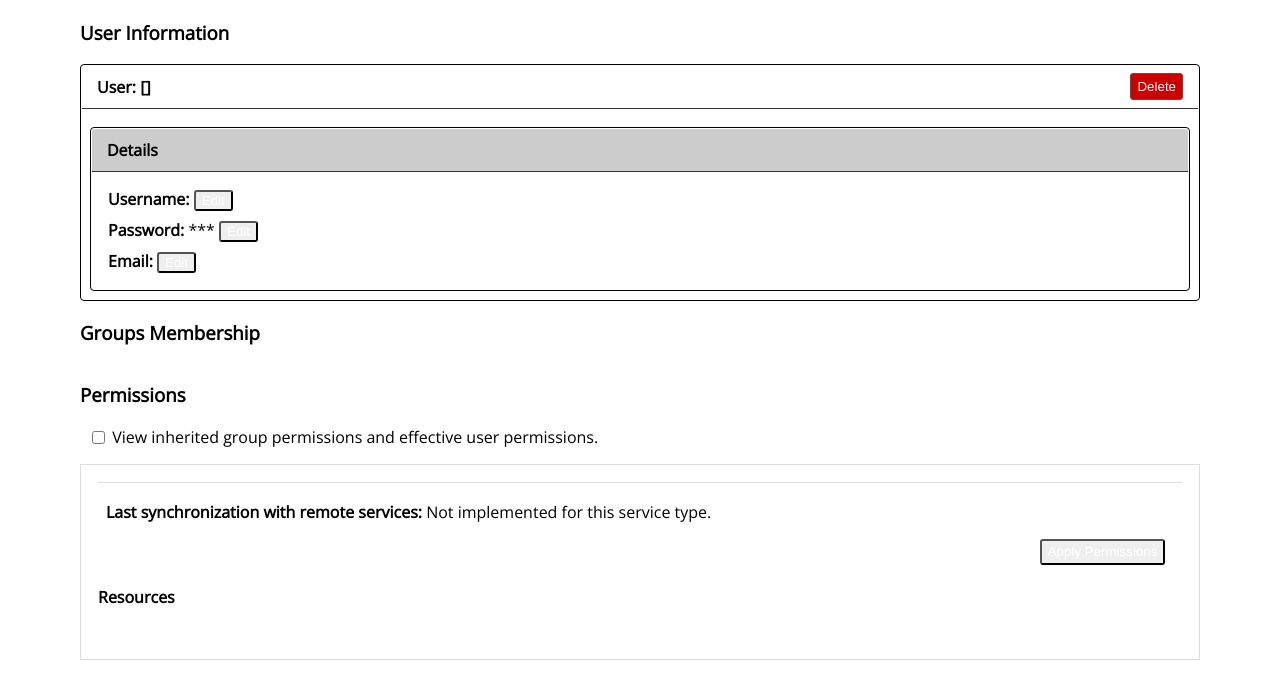
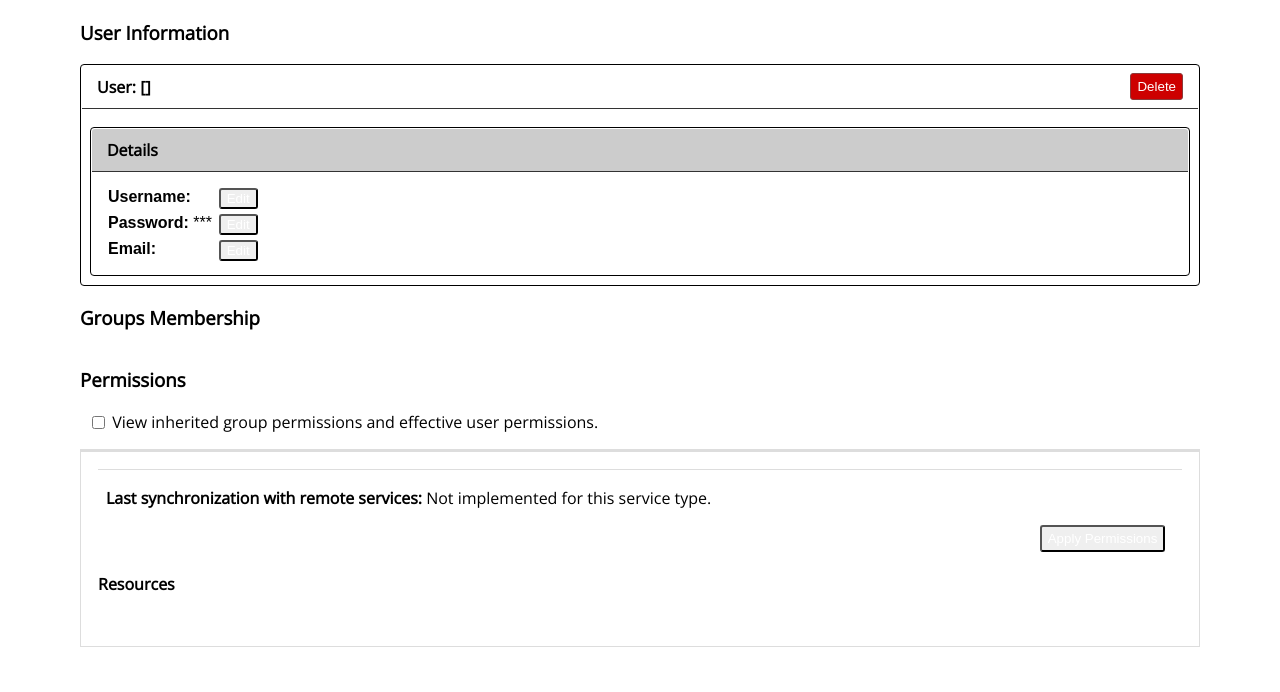
Before and after one commit to Ouranosinc/Magpie, a Python web app: template magpie/ui/management/templates/edit_user.mako in a window 1280 px wide. Shown: the part 271-963 px from the top of the page. Run offline with Mako, Linux system fonts and the light colour scheme; the template is opened without the code that fills it, so the values that code supplies are empty; some libraries are stand-ins or nearby versions.

Commit message:
[wip] UI field validation message on user-edit + tweaks to normalize UI elements

```diff
--- a/magpie/ui/home/static/style.css
+++ b/magpie/ui/home/static/style.css
@@ -246,26 +246,35 @@
 }
 
 .panel-line {
-    margin: 0.5em;
+    margin: 0.25em 0.5em;
+    font-family: arial, sans-serif;  /* same as table to ensure they match when table is not actually used */
 }
 
 table.panel-line {
-    margin: 0.25em;
+    margin: 0.25em 0.5em;
 }
 
 table.panel-line th,
 table.panel-line td {
     border: 0;
+    margin: 0.25em 0.25em;
     white-space: nowrap;
     padding: 0;  /* override global th/td */
+}
+
+.panel-line-entry {
+    margin: 0.25em 0;
 }
 
 .panel-error {
     margin-left: 0.5em;
 }
 
-.panel-line input[type="submit"] {
+.panel-line input[type="submit"],
+.panel-line-entry input[type="submit"] {
     height: auto;
+    float: right;
+    margin-left: 0.5em;
 }
 
 .panel-line-checkbox {
@@ -671,7 +680,7 @@
 }
 
 .tree-button.goto-service {
-    margin: 0.1em 0 0 -4em;
+    margin: 0.25em 0 0 -4em;
 }
 
 .tree-item-message {
@@ -692,7 +701,7 @@
     width: 5em;
     float: right;
     text-align: center;
-    margin: 0.1em 0 0 0;
+    margin-bottom: 0.15em;
 }
 
 .clear {
@@ -941,6 +950,10 @@
     padding: 1px;
 }
 
+.tab-panel-selector {
+    margin: 0.1em;
+}
+
 .current-tab-panel {
     background: white;
     padding: 1em;
@@ -961,6 +974,7 @@
 
 .tab {
     min-width: 6em;  /* make tabs same width regardless of text length, but must be adjusted for longest one */
+    margin-bottom: 0.1em;   /* in case page is not wide enough, avoid wrapped tabs to be sticking on top of another */
     border-color: black;
 }
 
--- a/magpie/ui/management/templates/edit_group.mako
+++ b/magpie/ui/management/templates/edit_group.mako
@@ -39,7 +39,6 @@
             </div>
             <div class="panel-fields">
                 <form id="edit_name" action="${request.path}" method="post">
-                    <p class="panel-line">
                     <span class="panel-entry">Name: </span>
                     %if edit_mode == "edit_group_name" and group_name not in MAGPIE_FIXED_GROUP_EDITS:
                         <label>
@@ -56,10 +55,8 @@
                         %endif
                         </label>
                     %endif
-                    </p>
                 </form>
                 <form id="edit_description" action="${request.path}" method="post">
-                    <p class="panel-line">
                     <span class="panel-entry">Description: </span>
                     %if edit_mode == "edit_description" and group_name not in MAGPIE_FIXED_GROUP_EDITS:
                         <label>
@@ -86,7 +83,6 @@
                         %endif
                         </label>
                     %endif
-                    </p>
                 </form>
                 <form id="edit_discoverable" action="${request.path}" method="post">
                     <p class="panel-line">
@@ -143,6 +139,7 @@
 
 <div class="tabs-panel">
 
+    <div class="tab-panel-selector">
         %for svc_type in svc_types:
             % if cur_svc_type == svc_type:
                 <a class="tab current-tab"
@@ -152,6 +149,7 @@
                    href="${request.route_url('edit_group', group_name=group_name, cur_svc_type=svc_type)}">${svc_type}</a>
             % endif
         %endfor
+    </div>
 
     <div class="current-tab-panel">
         <div class="clear underline"></div>
--- a/magpie/ui/management/templates/edit_service.mako
+++ b/magpie/ui/management/templates/edit_service.mako
@@ -69,8 +69,10 @@
                 <div class="panel-title">Details</div>
             </div>
             <div class="panel-fields">
+                <table class="panel-line">
+                    <tr>
+                        <td>
                             <form action="${request.path}" method="post">
-                    <p class="panel-line">
                                 <span class="panel-entry">Name: </span>
                                 %if edit_mode == "edit_name":
                                     <label>
@@ -85,10 +87,12 @@
                                     <input class="button theme" type="submit" value="Edit" name="edit_name">
                                     </label>
                                 %endif
-                    </p>
                             </form>
+                        </td>
+                    </tr>
+                    <tr>
+                        <td>
                             <form action="${request.path}" method="post">
-                    <p class="panel-line">
                                 <span class="panel-entry">Protected URL: </span>
                                 %if edit_mode == "edit_url":
                                     <label>
@@ -103,26 +107,40 @@
                                     <input class="button theme" type="submit" value="Edit" name="edit_url">
                                     </label>
                                 %endif
-                    </p>
                             </form>
-                <p class="panel-line">
+                        </td>
+                    </tr>
+                    <tr>
+                        <td>
+                            <p class="panel-line-entry">
                                 <span class="panel-entry">Public URL: </span>
                                 <a href="${public_url}" class="panel-value">${public_url}</a>
                             </p>
-                <p class="panel-line">
+                        </td>
+                    </tr>
+                    <tr>
+                        <td>
+                            <p class="panel-line-entry">
                                 <span class="panel-entry">Type: </span>
                                 <span class="label label-info">${cur_svc_type}</span>
                             </p>
-                <p class="panel-line">
+                        </td>
+                    </tr>
+                    <tr>
+                        <td>
+                            <p class="panel-line-entry">
                                 <span class="panel-entry">Permissions: </span>
                                 %for perm in service_perm:
                                     <span class="label label-warning">${perm}</span>
                                 %endfor
                             </p>
-                <p class="panel-line">
+                        </td>
+                    </tr>
+                    <tr>
+                        <td>
+                            <p class="panel-line-entry">
                                 <span class="panel-entry">ID: </span>
                                 <span class="panel-value">${service_id}</span>
-                </p>
                                 %if service_push_show:
                                     <div class="checkbox-align">
                                         <label for="push_phoenix_checkbox_details">
@@ -138,6 +156,10 @@
                                         </label>
                                     </div>
                                 %endif
+                            </p>
+                        </td>
+                    </tr>
+                </table>
             </div>
         </div>
 
--- a/magpie/ui/management/templates/edit_user.mako
+++ b/magpie/ui/management/templates/edit_user.mako
@@ -33,13 +33,17 @@
                 <div class="panel-title">Details</div>
             </div>
             <div class="panel-fields">
+                <table class="panel-line">
+                    <tr>
+                        <td>
                             <form id="edit_username" action="${request.path}" method="post">
-                    <p class="panel-line">
+                                <p class="panel-line-entry">
                                     <span class="panel-entry">Username: </span>
                                     %if edit_mode == 'edit_username':
                                         <label>
-                            <input type="text" placeholder="new user name" value="${user_name}" name="new_user_name"
-                                   id="input_username" onkeyup="adjustWidth('input_username')">
+                                        <input type="text" placeholder="new user name" name="new_user_name"
+                                               id="input_username" value="${user_name}"
+                                               onkeyup="adjustWidth('input_username')">
                                         <input type="submit" value="Save" name="save_username" class="button theme">
                                         <input type="submit" value="Cancel" name="no_edit" class="button cancel">
                                         </label>
@@ -51,13 +55,29 @@
                                     %endif
                                 </p>
                             </form>
+                        </td>
+                        <td>
+                        %if invalid_user_name:
+                            <div class="alert-form-error panel-error">
+                                <img src="${request.static_url('magpie.ui.home:static/exclamation-circle.png')}"
+                                     alt="ERROR" class="icon-error" />
+                                <div class="alert-form-text">
+                                    ${reason_user_name}
+                                </div>
+                            </div>
+                        %endif
+                        </td>
+                    </tr>
+                    <tr>
+                        <td>
                             <form id="edit_password" action="${request.path}" method="post">
-                    <p class="panel-line">
+                                <p class="panel-line-entry">
                                     <span class="panel-entry">Password: </span>
                                     %if edit_mode == "edit_password":
                                         <label>
-                            <input type="password" placeholder="new password" value="" name="new_user_password"
-                                   id="input_password" onkeyup="adjustWidth('input_password')">
+                                        <input type="password" placeholder="new password" name="new_user_password"
+                                               id="input_password" value=""
+                                               onkeyup="adjustWidth('input_password')">
                                         <input type="submit" value="Save" name="save_password" class="button theme">
                                         <input type="submit" value="Cancel" name="no_edit" class="button cancel">
                                         </label>
@@ -69,13 +89,29 @@
                                     %endif
                                 </p>
                             </form>
+                        </td>
+                        <td>
+                        %if invalid_password:
+                            <div class="alert-form-error panel-error">
+                                <img src="${request.static_url('magpie.ui.home:static/exclamation-circle.png')}"
+                                     alt="ERROR" class="icon-error" />
+                                <div class="alert-form-text">
+                                    ${reason_password}
+                                </div>
+                            </div>
+                        %endif
+                        </td>
+                    </tr>
+                    <tr>
+                        <td>
                             <form id="edit_email" action="${request.path}" method="post">
-                    <p class="panel-line">
+                                <p class="panel-line-entry">
                                     <span class="panel-entry">Email: </span>
                                     %if edit_mode == "edit_email":
                                         <label>
-                            <input type="email" placeholder="new email" value="${email}" name="new_user_email"
-                                   id="input_email" onkeyup="adjustWidth('input_url')">
+                                        <input type="email" placeholder="new email" name="new_user_email"
+                                               id="input_email" value="${email}"
+                                               onkeyup="adjustWidth('input_url')">
                                         <input type="submit" value="Save" name="save_email" class="button theme">
                                         <input type="submit" value="Cancel" name="no_edit" class="button cancel">
                                         </label>
@@ -87,6 +123,20 @@
                                     %endif
                                 </p>
                             </form>
+                        </td>
+                        <td>
+                        %if invalid_user_email:
+                            <div class="alert-form-error panel-error">
+                                <img src="${request.static_url('magpie.ui.home:static/exclamation-circle.png')}"
+                                     alt="ERROR" class="icon-error" />
+                                <div class="alert-form-text">
+                                    ${reason_user_email}
+                                </div>
+                            </div>
+                        %endif
+                        </td>
+                    </tr>
+                </table>
             </div>
         </div>
     </div>
@@ -175,7 +225,7 @@
 <div class="clear"></div>
 
 <div class="tabs-panel">
-
+    <div class="tab-panel-selector">
         %for svc_type in svc_types:
             % if cur_svc_type == svc_type:
                 <a class="tab current-tab"
@@ -185,6 +235,7 @@
                    href="${request.route_url('edit_user', user_name=user_name, cur_svc_type=svc_type)}">${svc_type}</a>
             % endif
         %endfor
+    </div>
 
     <div class="current-tab-panel">
         <div class="clear underline"></div>
--- a/magpie/ui/management/templates/view_services.mako
+++ b/magpie/ui/management/templates/view_services.mako
@@ -125,14 +125,17 @@
 </table>
 
 <div class="tabs-panel">
-
-    %for svc_type in svc_types:
-        % if cur_svc_type == svc_type:
-            <a class="tab current-tab" href="${request.route_url('view_services', cur_svc_type=svc_type)}">${svc_type}</a>
-        % else:
-            <a class="tab theme" href="${request.route_url('view_services', cur_svc_type=svc_type)}">${svc_type}</a>
-        % endif
-    %endfor
+    <div class="tab-panel-selector">
+        %for svc_type in svc_types:
+            % if cur_svc_type == svc_type:
+                <a class="tab current-tab"
+                   href="${request.route_url('view_services', cur_svc_type=svc_type)}">${svc_type}</a>
+            % else:
+                <a class="tab theme"
+                   href="${request.route_url('view_services', cur_svc_type=svc_type)}">${svc_type}</a>
+            % endif
+        %endfor
+    </div>
 
     <div class="current-tab-panel ">
         <table class="simple-list">
--- a/magpie/ui/user/templates/edit_current_user.mako
+++ b/magpie/ui/user/templates/edit_current_user.mako
@@ -58,23 +58,24 @@
                 <table class="panel-line">
                     <tr>
                         <td>
+                            <p class="panel-line-entry">
                                 <!-- username fixed -->
                                 <label>
                                     <span class="panel-entry">Username: </span>
                                     ${user_name}
                                 </label>
+                            </p>
                         </td>
                     </tr>
-                </table>
-                <table class="panel-line">
                     <tr>
                         <td>
                             <form id="edit_password" action="${request.path}" method="post">
+                                <p class="panel-line-entry">
                                     <span class="panel-entry">Password: </span>
                                     %if edit_mode == "edit_password":
                                         <label>
-                                    <input type="password" placeholder="new password" value="" name="new_user_password"
-                                           id="input_password" onkeyup="adjustWidth('input_password')">
+                                            <input type="password" placeholder="new password" name="new_user_password"
+                                                   id="input_password" value="" onkeyup="adjustWidth('input_password')">
                                             <input type="submit" value="Save" name="save_password" class="button theme">
                                             <input type="submit" value="Cancel" name="no_edit" class="button cancel">
                                         </label>
@@ -84,6 +85,7 @@
                                             <input type="submit" value="Edit" name="edit_password" class="button theme">
                                         </label>
                                     %endif
+                                </p>
                             </form>
                         </td>
                         <td>
@@ -98,16 +100,15 @@
                         %endif
                         </td>
                     </tr>
-                </table>
-                <table class="panel-line">
                     <tr>
                         <td>
                             <form id="edit_email" action="${request.path}" method="post">
+                                <p class="panel-line-entry">
                                     <span class="panel-entry">Email: </span>
                                     %if edit_mode == "edit_email":
                                         <label>
-                                    <input type="email" placeholder="new email" value="${email}" name="new_user_email"
-                                           id="input_email" onkeyup="adjustWidth('input_url')">
+                                            <input type="email" placeholder="new email" name="new_user_email"
+                                                   id="input_email" value="${email}" onkeyup="adjustWidth('input_url')">
                                             <input type="submit" value="Save" name="save_email" class="button theme">
                                             <input type="submit" value="Cancel" name="no_edit" class="button cancel">
                                         </label>
@@ -117,6 +118,7 @@
                                             <input type="submit" value="Edit" name="edit_email" class="button theme">
                                         </label>
                                     %endif
+                                </p>
                             </form>
                         </td>
                         <td>
```
Also changed, not shown: magpie/ui/management/views.py (+16 -0 lines), 1 other file. Lines whose indentation alone changed are shown as unchanged.
